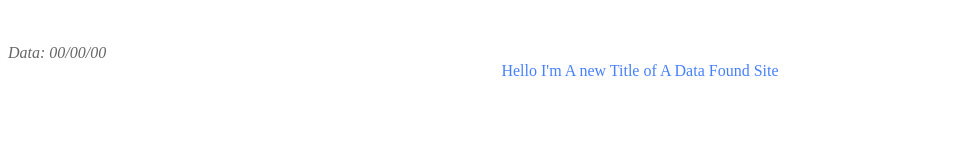
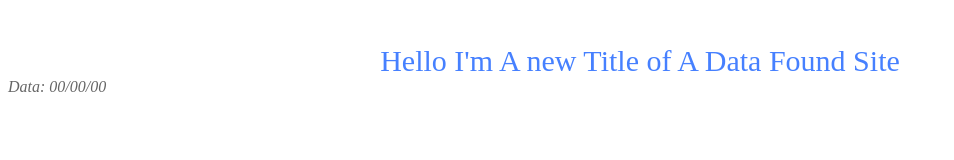
Before and after one commit to nahidhk/NotePad-App, a plain HTML site: page x.html in a window 1280 px wide. Shown: the whole page, without its empty margins (0-954 px from the left). Drawn offline with Linux system fonts and the light colour scheme.

Commit message:
update x.html

```diff
--- a/x.html
+++ b/x.html
@@ -9,10 +9,11 @@
 <body>
   <div>
     <br><br>
-    <var style="opacity: 0.6;">Data: 00/00/00</var>
   <center>
-    <span style="color: #4680ff;">Hello I'm A new Title of A Data Found Site </span>
+    <span style="color: #4680ff;font-size: 30px;">Hello I'm A new Title of A Data Found Site </span>
   </center>
+ <var style="opacity: 0.6;">Data: 00/00/00</var>
+
     <blockquote>
 
 
```
